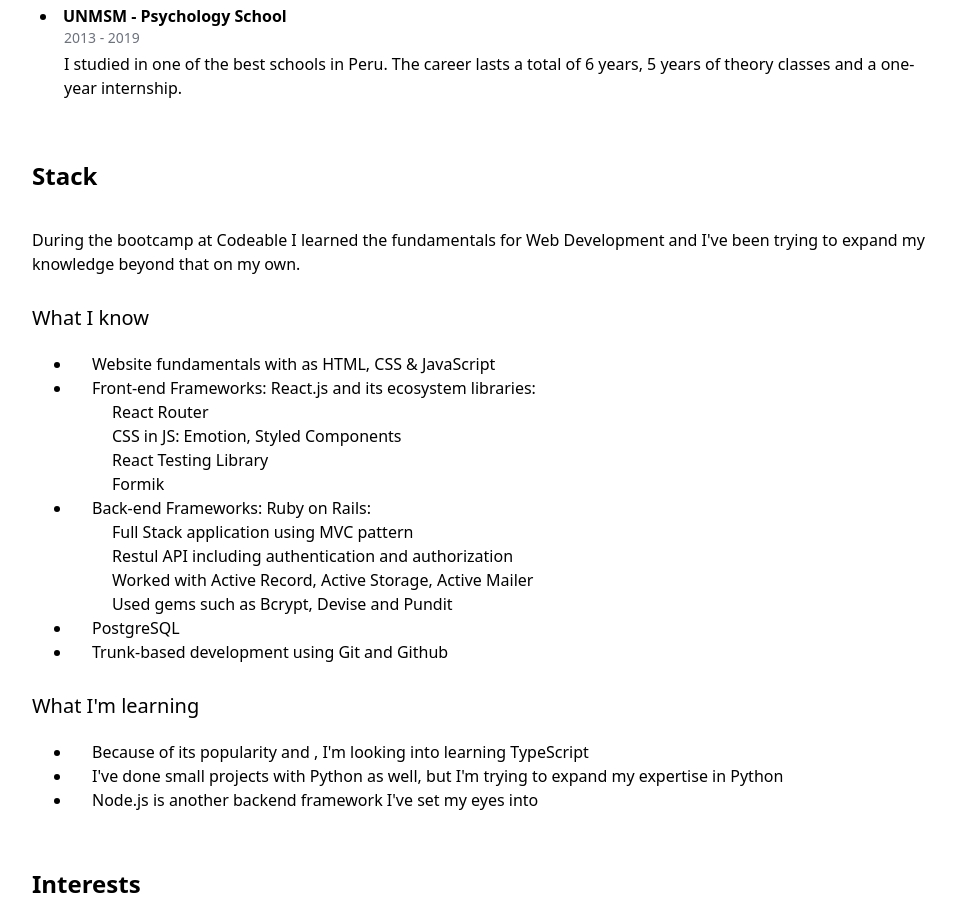
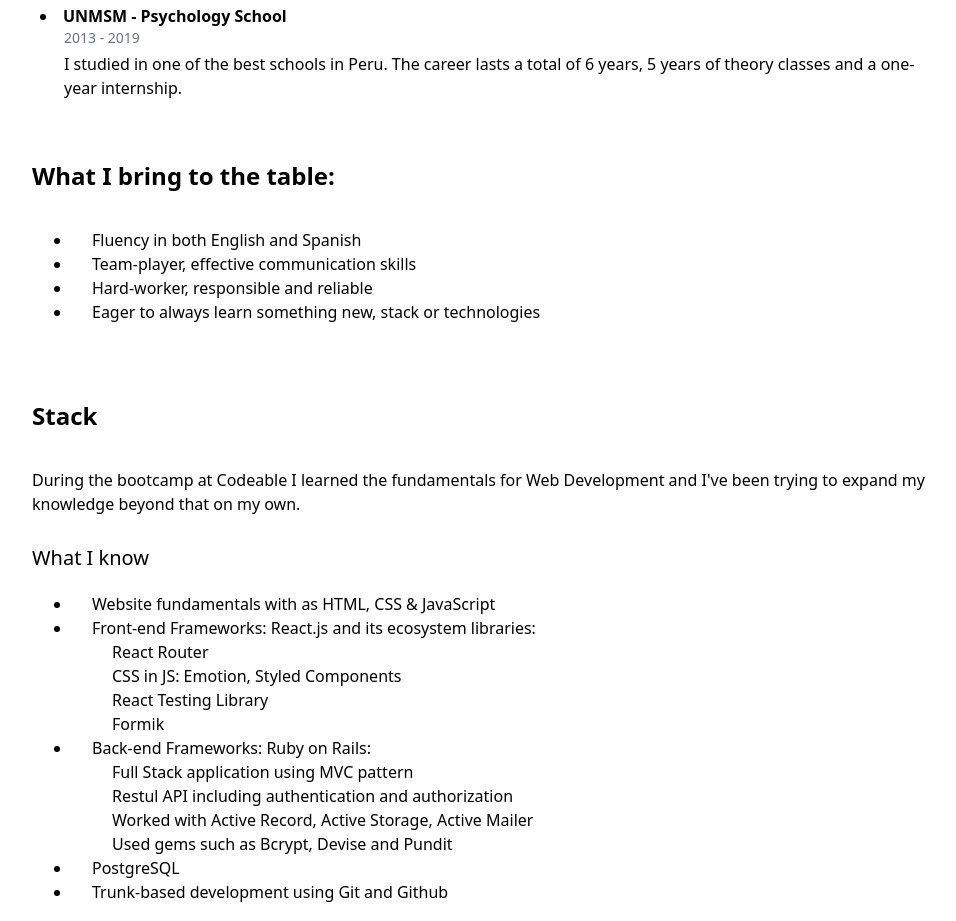
Before and after one commit to Khmlwugh/GabrielWebpage, a React (Vite) app: page /about in a window 1280 px wide. Shown: the part 784-1705 px from the top of the page, without its empty margins (160-1116 px from the left). Built offline with nearby package versions, Linux system fonts and the light colour scheme.

Commit message:
UPDATE: added 'What I bring to the table' component in AboutPage

```diff
--- a/src/components/AboutPage.jsx
+++ b/src/components/AboutPage.jsx
@@ -48,6 +48,19 @@ function AboutPage(){
               </div>
             </ul>
         </div>
+
+        <div className="py-5 flex flex-col justify-center items-center w-full">
+          <div className='text-2xl font-semibold self-start py-4 text-left'>What I bring to the table:</div>
+          <div className="py-5 self-start pl-10">
+            <ul className="list-disc">
+              <li className="text-left pl-5">Fluency in both English and Spanish</li>
+              <li className="text-left pl-5">Team-player, effective communication skills</li>
+              <li className="text-left pl-5">Hard-worker, responsible and reliable</li>
+              <li className="text-left pl-5">Eager to always learn something new, stack or technologies</li>
+            </ul>
+          </div>
+        </div>
+
         <div className="py-5 flex flex-col justify-center items-center w-full">
           <div className='text-2xl font-semibold self-start py-4'>Stack</div>
           <div className="py-5 text-left">
@@ -87,6 +100,7 @@ function AboutPage(){
           </div>
         </div>
 
+
         <div>
           <div className='text-2xl font-semibold text-left py-4'>Interests</div>
           <div className="flex flex-col">
```
